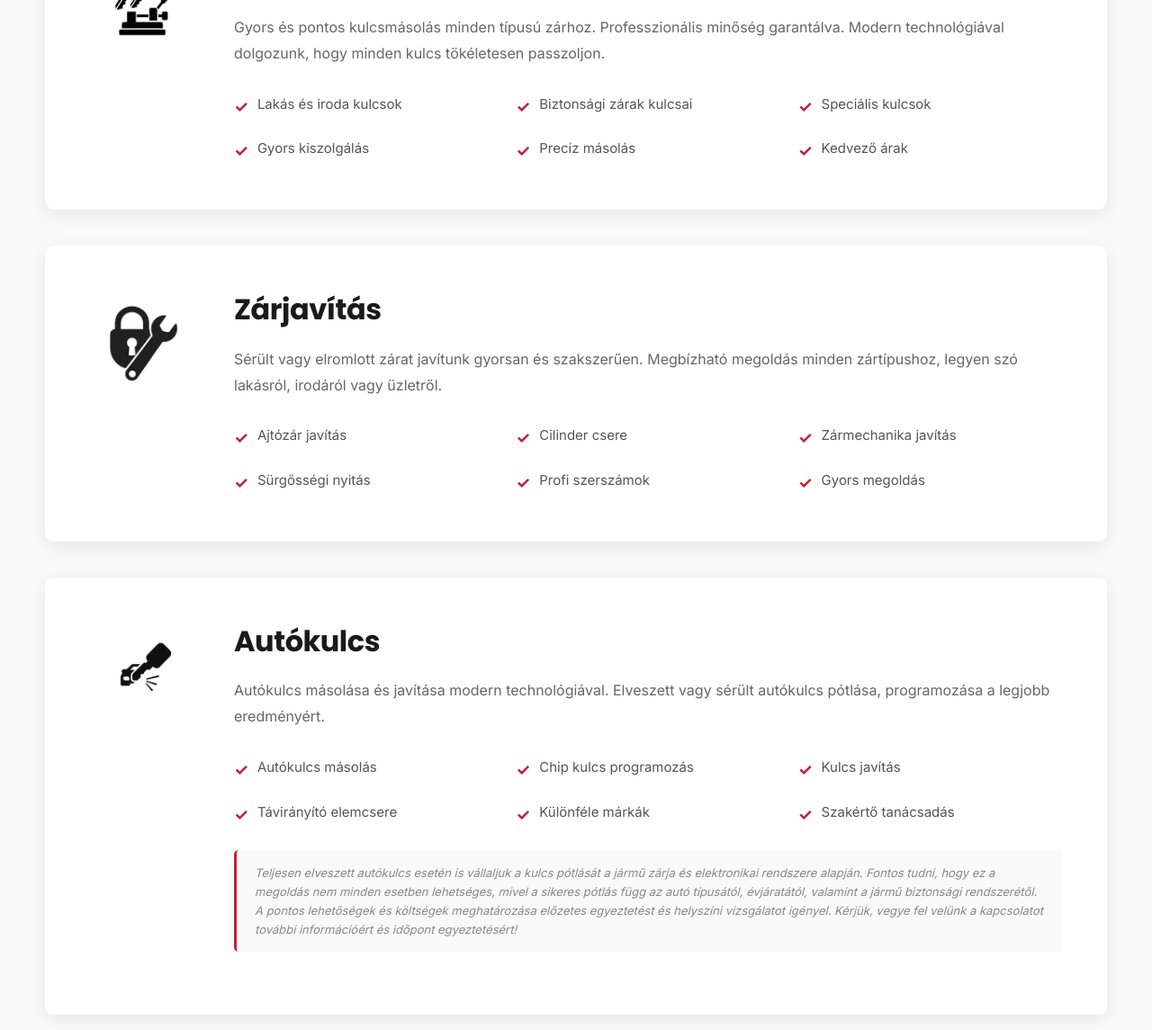
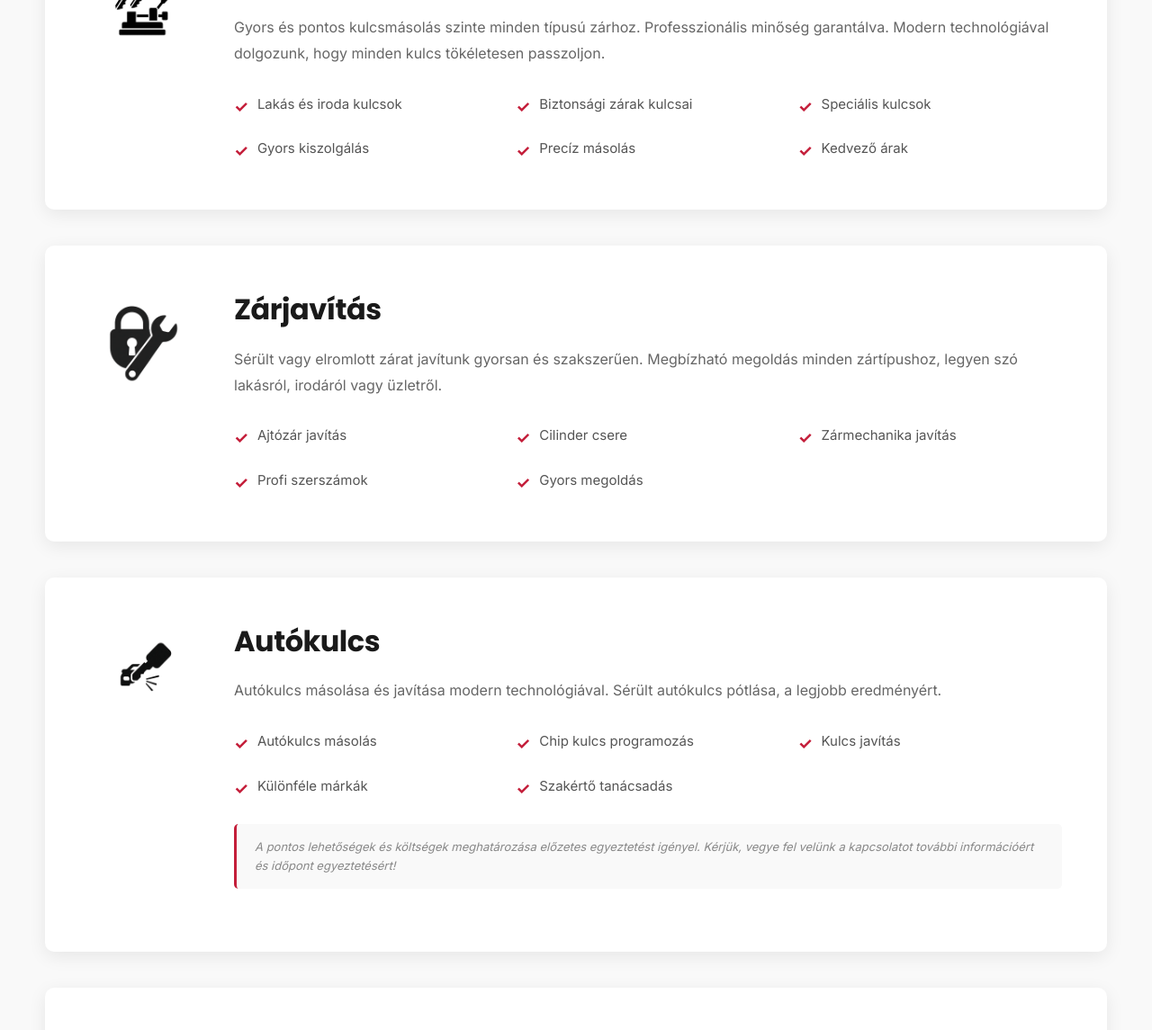
Before and after one commit to ferencstrenner/kulcszarszerviz, a website: page services.html in a window 1280 px wide. Shown: the part 495-1640 px from the top of the page at 90% size. Drawn offline with Linux system fonts and the light colour scheme.

Commit message:
Update: index.html and services.html optimizations

```diff
--- a/services.html
+++ b/services.html
@@ -232,7 +232,7 @@
             <div class="service-detail-icon"><picture><source type="image/webp" srcset="images\services\keycopy-320w.webp 320w, images\services\keycopy-480w.webp 480w, images\services\keycopy-640w.webp 640w, images\services\keycopy-768w.webp 768w, images\services\keycopy-1024w.webp 1024w"><img src="images/services/keycopy.png"        sizes="160px"      alt="Kulcsmásolás - Gyors kulcsmásolás minden típusú kulcshoz Balatonfüreden" width="1024" height="799" style="max-width: 100%; height: auto;" loading="lazy" decoding="async"></picture></div>
             <div class="service-detail-content">
                 <h2>Kulcsmásolás</h2>
-                <p>Gyors és pontos kulcsmásolás minden típusú zárhoz. Professzionális minőség garantálva. Modern technológiával dolgozunk, hogy minden kulcs tökéletesen passzoljon.</p>
+                <p>Gyors és pontos kulcsmásolás szinte minden típusú zárhoz. Professzionális minőség garantálva. Modern technológiával dolgozunk, hogy minden kulcs tökéletesen passzoljon.</p>
                 <div class="service-features">
                     <div class="feature-item"><span>Lakás és iroda kulcsok</span></div>
                     <div class="feature-item"><span>Biztonsági zárak kulcsai</span></div>
@@ -254,7 +254,6 @@
                     <div class="feature-item"><span>Ajtózár javítás</span></div>
                     <div class="feature-item"><span>Cilinder csere</span></div>
                     <div class="feature-item"><span>Zármechanika javítás</span></div>
-                    <div class="feature-item"><span>Sürgősségi nyitás</span></div>
                     <div class="feature-item"><span>Profi szerszámok</span></div>
                     <div class="feature-item"><span>Gyors megoldás</span></div>
                 </div>
@@ -266,16 +265,15 @@
             <div class="service-detail-icon"><picture><source type="image/webp" srcset="images\services\autokey-320w.webp 320w, images\services\autokey-480w.webp 480w, images\services\autokey-640w.webp 640w, images\services\autokey-768w.webp 768w, images\services\autokey-1024w.webp 1024w"><img src="images/services/autokey.png"        sizes="160px"      alt="Autókulcs másolás és javítása modern technológiával" width="1024" height="1024" style="max-width: 100%; height: auto;" loading="lazy" decoding="async"></picture></div>
             <div class="service-detail-content">
                 <h2>Autókulcs</h2>
-                <p>Autókulcs másolása és javítása modern technológiával. Elveszett vagy sérült autókulcs pótlása, programozása a legjobb eredményért.</p>
+                <p>Autókulcs másolása és javítása modern technológiával. Sérült autókulcs pótlása, a legjobb eredményért.</p>
                 <div class="service-features">
                     <div class="feature-item"><span>Autókulcs másolás</span></div>
                     <div class="feature-item"><span>Chip kulcs programozás</span></div>
                     <div class="feature-item"><span>Kulcs javítás</span></div>
-                    <div class="feature-item"><span>Távirányító elemcsere</span></div>
                     <div class="feature-item"><span>Különféle márkák</span></div>
                     <div class="feature-item"><span>Szakértő tanácsadás</span></div>
                 </div>
-                <p class="service-note">Teljesen elveszett autókulcs esetén is vállaljuk a kulcs pótlását a jármű zárja és elektronikai rendszere alapján. Fontos tudni, hogy ez a megoldás nem minden esetben lehetséges, mivel a sikeres pótlás függ az autó típusától, évjáratától, valamint a jármű biztonsági rendszerétől. A pontos lehetőségek és költségek meghatározása előzetes egyeztetést és helyszíni vizsgálatot igényel. Kérjük, vegye fel velünk a kapcsolatot további információért és időpont egyeztetésért!</p>
+                <p class="service-note">A pontos lehetőségek és költségek meghatározása előzetes egyeztetést igényel. Kérjük, vegye fel velünk a kapcsolatot további információért és időpont egyeztetésért!</p>
             </div>
         </div>
 
@@ -319,7 +317,7 @@
             <div class="service-detail-icon"><picture><source type="image/webp" srcset="images\services\engraving-320w.webp 320w, images\services\engraving-480w.webp 480w, images\services\engraving-640w.webp 640w, images\services\engraving-768w.webp 768w, images\services\engraving-1024w.webp 1024w"><img src="images/services/engraving.png"        sizes="160px"      alt="Gravírozás - Egyedi gravírozás ajándéktárgyakra és kulcsokra" width="1024" height="1024" style="max-width: 100%; height: auto;" loading="lazy" decoding="async"></picture></div>
             <div class="service-detail-content">
                 <h2>Gravírozás</h2>
-                <p>Kulcsok és egyéb tárgyak gravírozása. Személyre szabott megoldások az Ön igénye szerint. Kulcskarikák, táblacsoportosító címkék készítése.</p>
+                <p>Személyre szabott megoldások az Ön igénye szerint. </p>
                 <div class="service-features">
                     <div class="feature-item"><span>Névtáblák gravírozása</span></div>
                     <div class="feature-item"><span>Egyedi felirat</span></div>
```
Also changed, not shown: index.html (+1 -1 lines).
